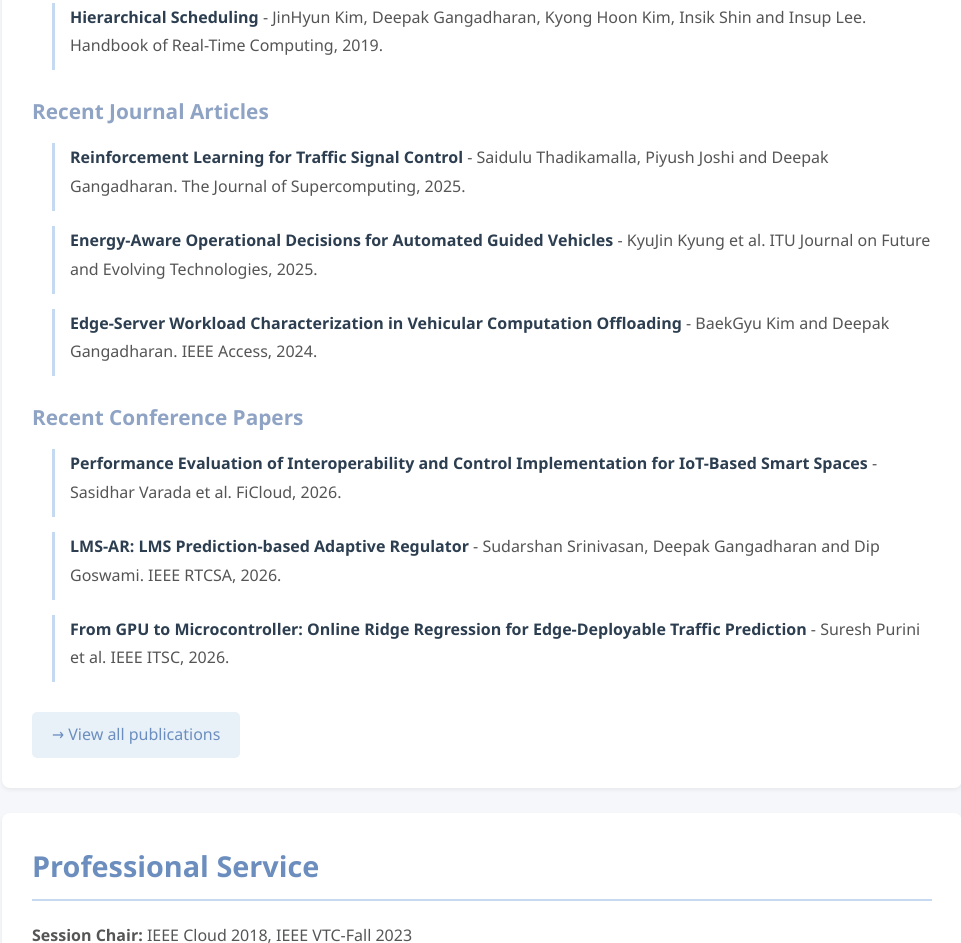
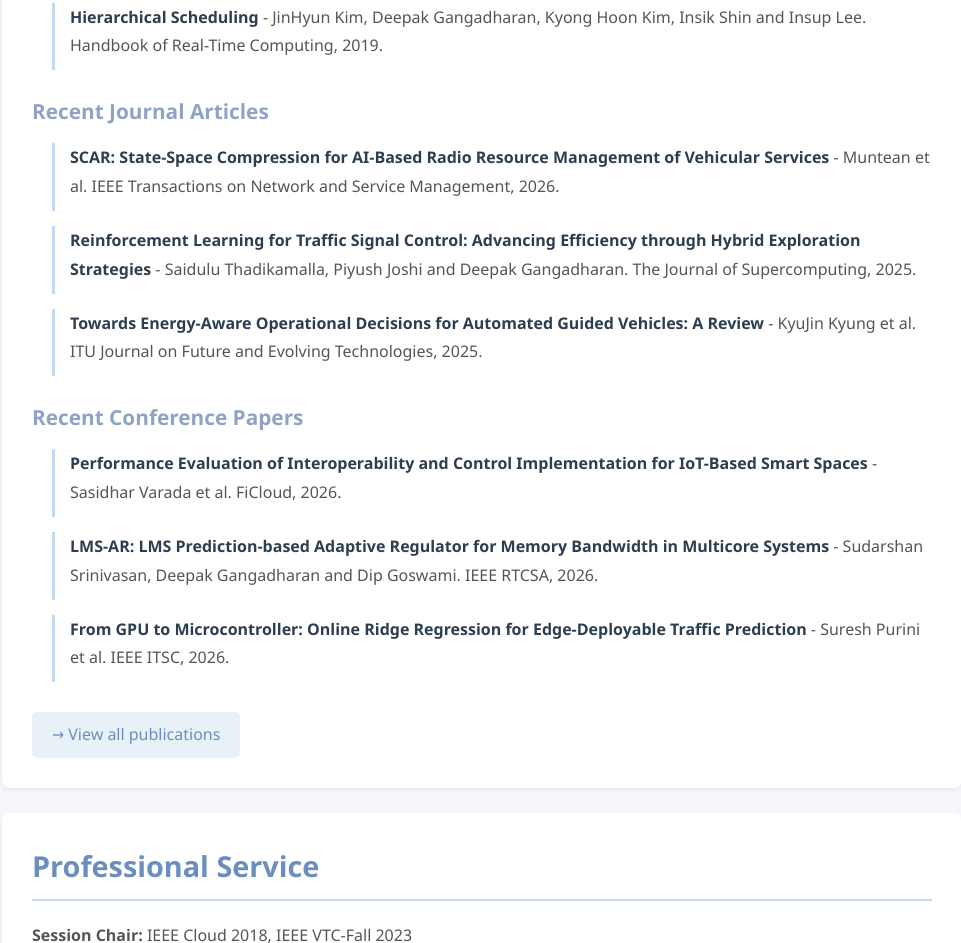
Before and after one commit to gdeepak11/gdeepak11.github.io, a plain HTML site: page index.html in a window 1280 px wide. Shown: the part 2371-3314 px from the top of the page, without its empty margins (158-1119 px from the left). Drawn offline with Linux system fonts and the light colour scheme.

Commit message:
Update index.html

```diff
--- a/index.html
+++ b/index.html
@@ -433,15 +433,15 @@
 
             <h3>Recent Journal Articles</h3>
             <ul class="publication-list">
-                <li><strong>Reinforcement Learning for Traffic Signal Control</strong> - Saidulu Thadikamalla, Piyush Joshi and Deepak Gangadharan. The Journal of Supercomputing, 2025.</li>
-                <li><strong>Energy-Aware Operational Decisions for Automated Guided Vehicles</strong> - KyuJin Kyung et al. ITU Journal on Future and Evolving Technologies, 2025.</li>
-                <li><strong>Edge-Server Workload Characterization in Vehicular Computation Offloading</strong> - BaekGyu Kim and Deepak Gangadharan. IEEE Access, 2024.</li>
+                <li><strong>SCAR: State-Space Compression for AI-Based Radio Resource Management of Vehicular Services</strong> - Muntean et al. IEEE Transactions on Network and Service Management, 2026.</li>
+                <li><strong>Reinforcement Learning for Traffic Signal Control: Advancing Efficiency through Hybrid Exploration Strategies</strong> - Saidulu Thadikamalla, Piyush Joshi and Deepak Gangadharan. The Journal of Supercomputing, 2025.</li>
+                <li><strong>Towards Energy-Aware Operational Decisions for Automated Guided Vehicles: A Review</strong> - KyuJin Kyung et al. ITU Journal on Future and Evolving Technologies, 2025.</li>
             </ul>
 
             <h3>Recent Conference Papers</h3>
             <ul class="publication-list">
                 <li><strong>Performance Evaluation of Interoperability and Control Implementation for IoT-Based Smart Spaces</strong> - Sasidhar Varada et al. FiCloud, 2026.</li>
-                <li><strong>LMS-AR: LMS Prediction-based Adaptive Regulator</strong> - Sudarshan Srinivasan, Deepak Gangadharan and Dip Goswami. IEEE RTCSA, 2026.</li>
+                <li><strong>LMS-AR: LMS Prediction-based Adaptive Regulator for Memory Bandwidth in Multicore Systems</strong> - Sudarshan Srinivasan, Deepak Gangadharan and Dip Goswami. IEEE RTCSA, 2026.</li>
                 <li><strong>From GPU to Microcontroller: Online Ridge Regression for Edge-Deployable Traffic Prediction</strong> - Suresh Purini et al. IEEE ITSC, 2026.</li>
             </ul>
 
```
